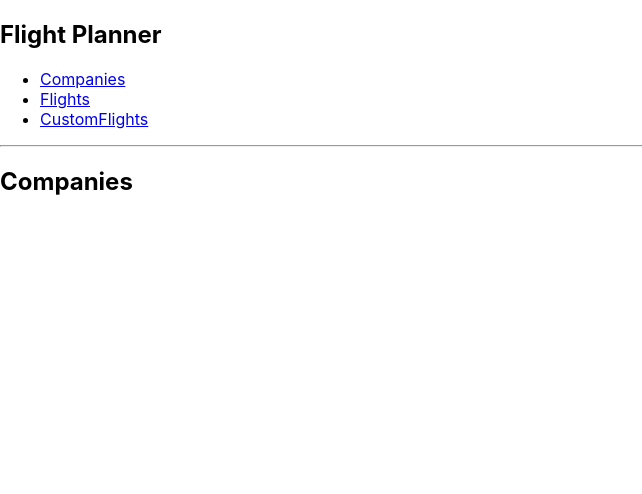
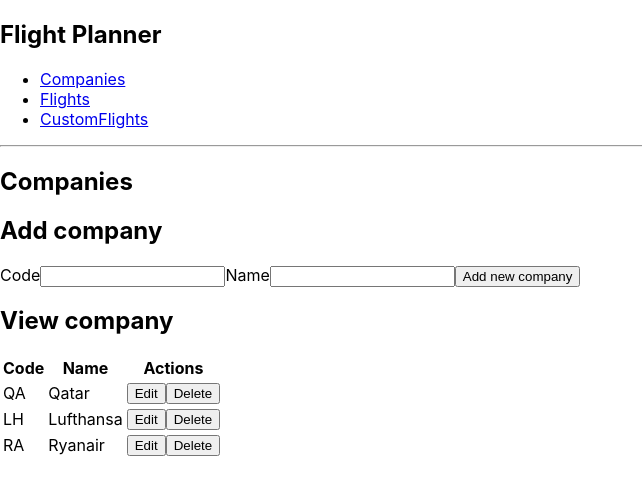
Before and after one commit to m4rt0n/flightplanner_frontend, a React (Create React App) app: page / in a window 1280 px wide. Shown: the top 494 px of the page, without its empty margins (0-642 px from the left). Built offline with nearby package versions, Linux system fonts and the light colour scheme.

Commit message:
crud with sample data

```diff
--- a/src/Companies.js
+++ b/src/Companies.js
@@ -1,13 +1,69 @@
-import React, { Component } from 'react';
+import React, { useState } from 'react';
+import CompanyTable from './tables/CompanyTable';
+import AddCompanyForm from './forms/AddCompanyForm';
+import EditCompanyForm from './forms/EditCompanyForm';
+import axios from "axios";
 
-class Companies extends Component {
-  render() {
-    return (
-        <div>
-          <h2>Companies</h2>
+const Companies = () => {
+  const companiesData = [
+    { id: 1, code: 'QA', name: 'Qatar' },
+    { id: 2, code: 'LH', name: 'Lufthansa' },
+    { id: 3, code: 'RA', name: 'Ryanair' },
+  ]
+
+  const [companies, setCompanies] = useState(companiesData)
+  const [editing, setEditing] = useState(false)
+  const initialFormState = { id: null, code: '', name: '' }
+  const [currentCompany, setCurrentCompany] = useState(initialFormState)
+
+  const editRow = (company) => {
+    setEditing(true)
+    setCurrentCompany({ id: company.id, code: company.code, name: company.name })
+  }
+
+  const addCompany = (company) => {
+    company.id = companies.length + 1
+    setCompanies([...companies, company])
+  }
+
+  const deleteCompany = (id) => {
+    setEditing(false)
+    setCompanies(companies.filter((company) => company.id != id))
+  }
+
+  const updateCompany = (id, updatedCompany) => {
+    setEditing(false)
+    setCompanies(companies.map((company) => (company.id === id ? updatedCompany : company)))
+  }
+
+  return (
+    <div className="container">
+      <h2>Companies</h2>
+      <div className="flex-row">
+        <div className="flex-large">
+          {editing ? (
+            <div>
+              <h2>Edit company</h2>
+              <EditCompanyForm
+                setEditing={setEditing}
+                currentCompany={currentCompany}
+                updateCompany={updateCompany}
+              />
+            </div>
+          ) : (
+            <div>
+              <h2>Add company</h2>
+              <AddCompanyForm addCompany={addCompany} />
+            </div>
+          )}
+          <div className="flex-large">
+            <h2>View company</h2>
+            <CompanyTable companies={companies} editRow={editRow} deleteCompany={deleteCompany} />
+          </div>
         </div>
-    );
-  }
+      </div>
+    </div>
+  );
 }
 
 export default Companies;
--- /dev/null
+++ b/src/forms/AddCompanyForm.js
@@ -0,0 +1,44 @@
+import React, { useState } from 'react'
+
+const AddCompanyForm = (props) => {
+
+    const initialFormState = { id: null, name: '', code: '' }
+    const [company, setCompany] = useState(initialFormState)
+
+    const handleInputChange = (event) => {
+        const { name, value } = event.target
+
+        setCompany({ ...company, [name]: value })
+    }
+
+
+    return (
+        <form
+            onSubmit={(event) => {
+                event.preventDefault()
+                if (!company.name || !company.code) return
+
+                props.addCompany(company)
+                setCompany(initialFormState)
+            }}
+        >
+            <label>Code</label>
+            <input
+                type="text"
+                name="code"
+                value={company.code}
+                onChange={handleInputChange}
+            />
+            <label>Name</label>
+            <input
+                type="text"
+                name="name"
+                value={company.name}
+                onChange={handleInputChange}
+            />
+            <button>Add new company</button>
+        </form>
+    )
+}
+
+export default AddCompanyForm
--- /dev/null
+++ b/src/forms/EditCompanyForm.js
@@ -0,0 +1,46 @@
+import React, { useState, useEffect } from 'react'
+
+const EditCompanyForm = (props) => {
+    const [company, setCompany] = useState(props.currentCompany)
+
+    useEffect(() => {
+        setCompany(props.currentCompany)
+    }, [props])
+
+    const handleInputChange = (event) => {
+        const { name, value } = event.target
+
+        setCompany({ ...company, [name]: value })
+    }
+
+    return (
+        <form
+            onSubmit={(event) => {
+                event.preventDefault()
+                props.updateCompany(company.id, company)
+            }}
+        >
+
+            <label>Code</label>
+            <input
+                type="text"
+                name="code"
+                value={company.code}
+                onChange={handleInputChange}
+            />
+            <label>Name</label>
+            <input
+                type="text"
+                name="name"
+                value={company.name}
+                onChange={handleInputChange}
+            />
+ <button>Update company</button>
+      <button onClick={() => props.setEditing(false)} className="button muted-button">
+        Cancel
+      </button>
+        </form>
+    )
+}
+
+export default EditCompanyForm
--- /dev/null
+++ b/src/tables/CompanyTable.js
@@ -0,0 +1,37 @@
+import React from 'react'
+
+const CompanyTable = (props) => (
+    <table>
+        <thead>
+            <tr>
+                <th>Code</th>
+                <th>Name</th>
+                <th>Actions</th>
+            </tr>
+        </thead>
+        <tbody>
+            {props.companies.length > 0 ? (
+                props.companies.map((company) => (
+                    <tr key={company.id}>
+                        <td>{company.code}</td>
+                        <td>{company.name}</td>
+                        <td>
+                            <button className="editButton"
+                                onClick={() => { props.editRow(company) }}
+                            >Edit</button>
+                            <button className="deleteButton"
+                                onClick={() => props.deleteCompany(company.id)}
+                            >Delete</button>
+                        </td>
+                    </tr>
+                ))
+            ) : (
+                <tr>
+                    <td colSpan={3}>No companies</td>
+                </tr>
+            )}
+        </tbody>
+    </table>
+)
+
+export default CompanyTable
```
Also changed, not shown: package.json (+6 -4 lines), 1 other file (tests, documents, lock files or other folders).
